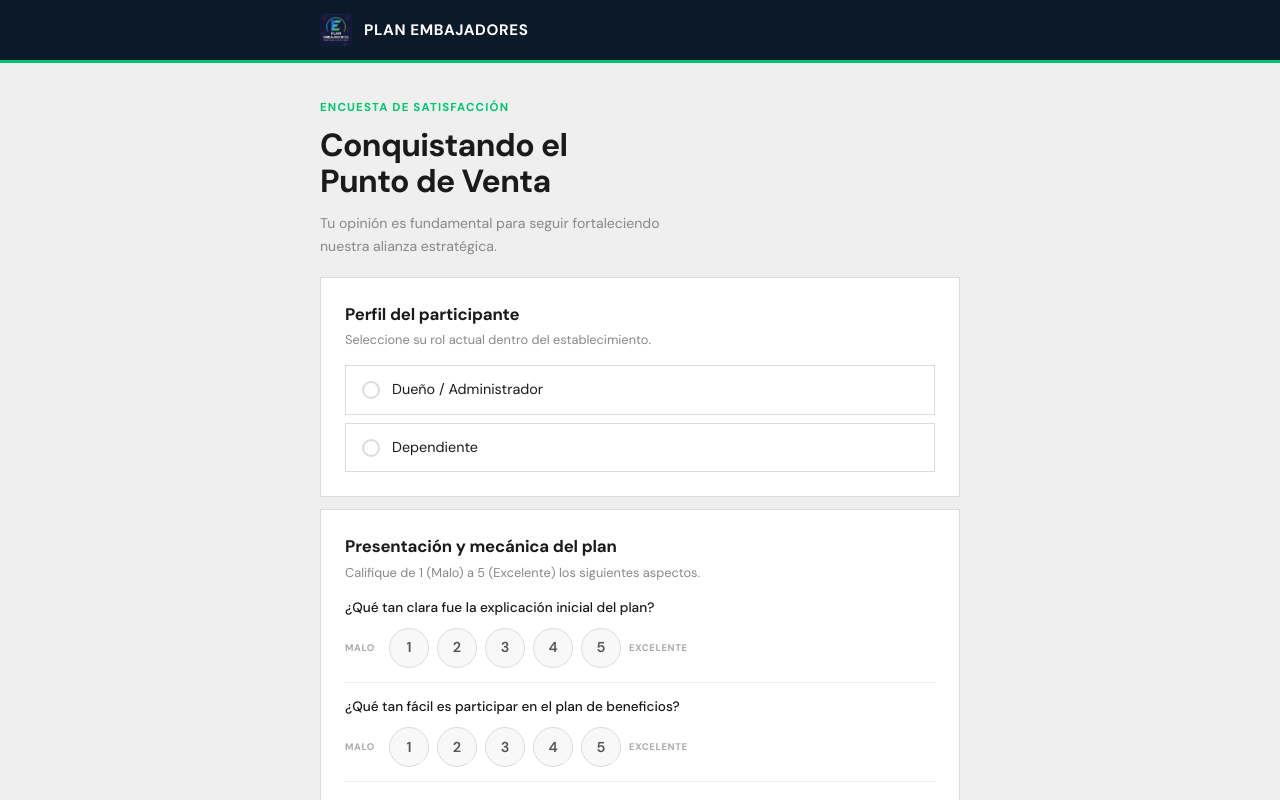
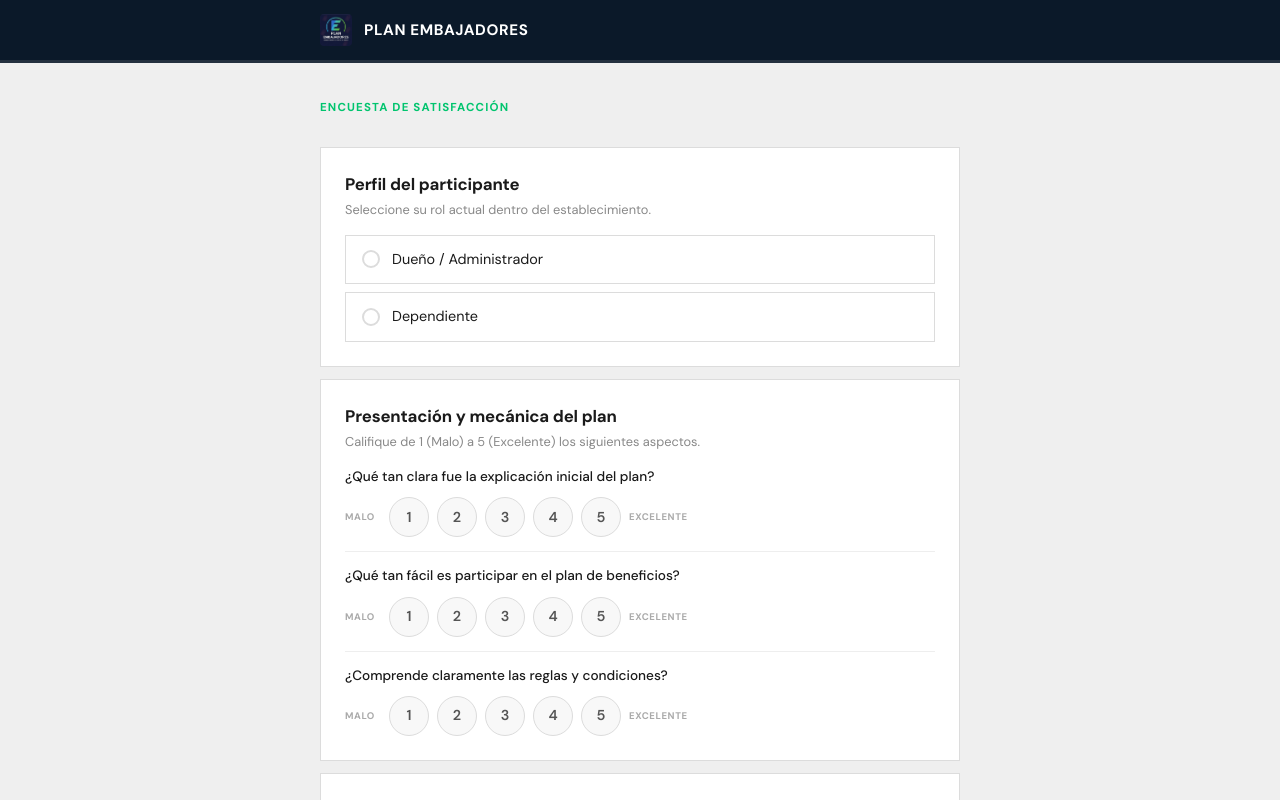
Before and after one commit to devgrowconnect-source/embajadores-form, a Next.js app: page / in a window 1280 px wide. Shown: the top 800 px of the page. Built offline with nearby package versions, Linux system fonts and the light colour scheme.

Commit message:
feat: progress bar in navbar, remove hero text

```diff
--- a/app/page.tsx
+++ b/app/page.tsx
@@ -75,6 +75,12 @@ export default function EncuestaPage() {
     "s4_1","s4_2","s4_3","s5_1","s5_2","s5_3","s6_satisfaccion",
   ];
 
+  const totalRequired = requiredRatings.length + 1; // +1 for participante
+  const filled =
+    (form.participante !== "" ? 1 : 0) +
+    requiredRatings.filter((k) => (form[k] as number) > 0).length;
+  const progress = Math.round((filled / totalRequired) * 100);
+
   const isValid =
     form.participante !== "" &&
     requiredRatings.every((k) => (form[k] as number) > 0);
@@ -105,12 +111,23 @@ export default function EncuestaPage() {
     <main style={{ background: "var(--page-bg)", minHeight: "100vh" }}>
 
       {/* ── Navbar ── */}
-      <nav style={{ background: "var(--navy)", borderBottom: "3px solid var(--accent)" }}>
+      <nav style={{ background: "var(--navy)", position: "sticky", top: 0, zIndex: 50 }}>
         <div style={{ maxWidth: 680, margin: "0 auto", padding: "14px 20px", display: "flex", alignItems: "center", gap: 12 }}>
           <Image src="/logo.jpeg" alt="Plan Embajadores" width={32} height={32} style={{ borderRadius: 4, objectFit: "cover" }} />
           <span style={{ color: "#fff", fontWeight: 700, fontSize: "0.95rem", letterSpacing: "0.04em" }}>
             PLAN EMBAJADORES
           </span>
+        </div>
+        {/* Progress bar */}
+        <div style={{ height: 3, background: "rgba(255,255,255,0.1)" }}>
+          <div
+            style={{
+              height: "100%",
+              width: `${progress}%`,
+              background: "var(--accent)",
+              transition: "width 0.4s ease",
+            }}
+          />
         </div>
       </nav>
 
@@ -118,12 +135,6 @@ export default function EncuestaPage() {
       <div style={{ maxWidth: 680, margin: "0 auto", padding: "36px 20px 20px" }}>
         <p style={{ color: "var(--accent)", fontWeight: 700, fontSize: "0.72rem", letterSpacing: "0.1em", textTransform: "uppercase", marginBottom: 10 }}>
           Encuesta de Satisfacción
-        </p>
-        <h1 style={{ fontSize: "2rem", fontWeight: 700, lineHeight: 1.15, color: "var(--text-dark)", marginBottom: 12, letterSpacing: "-0.02em" }}>
-          Conquistando el<br />Punto de Venta
-        </h1>
-        <p style={{ fontSize: "0.88rem", color: "var(--text-muted)", lineHeight: 1.6, maxWidth: 380 }}>
-          Tu opinión es fundamental para seguir fortaleciendo nuestra alianza estratégica.
         </p>
       </div>
 
```
